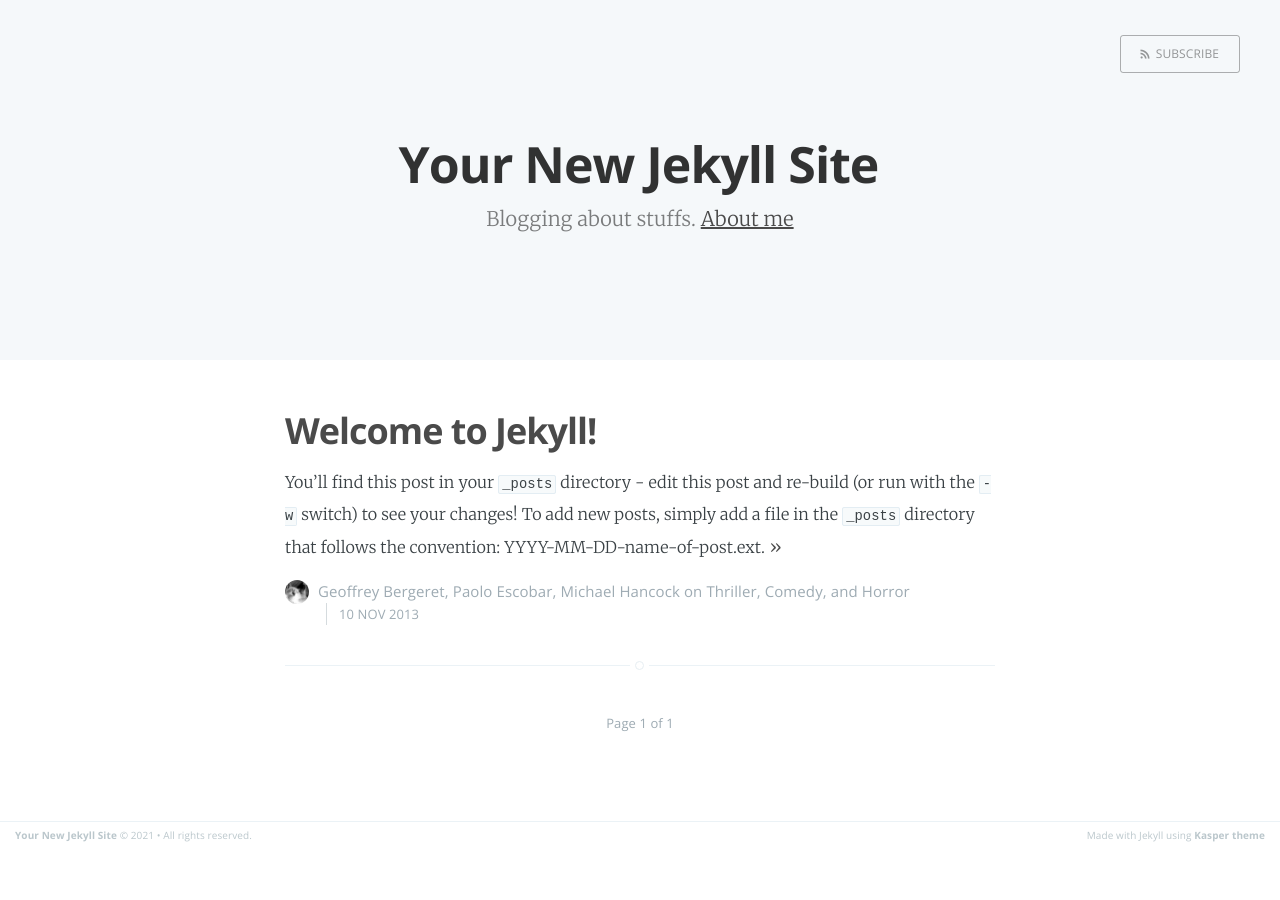
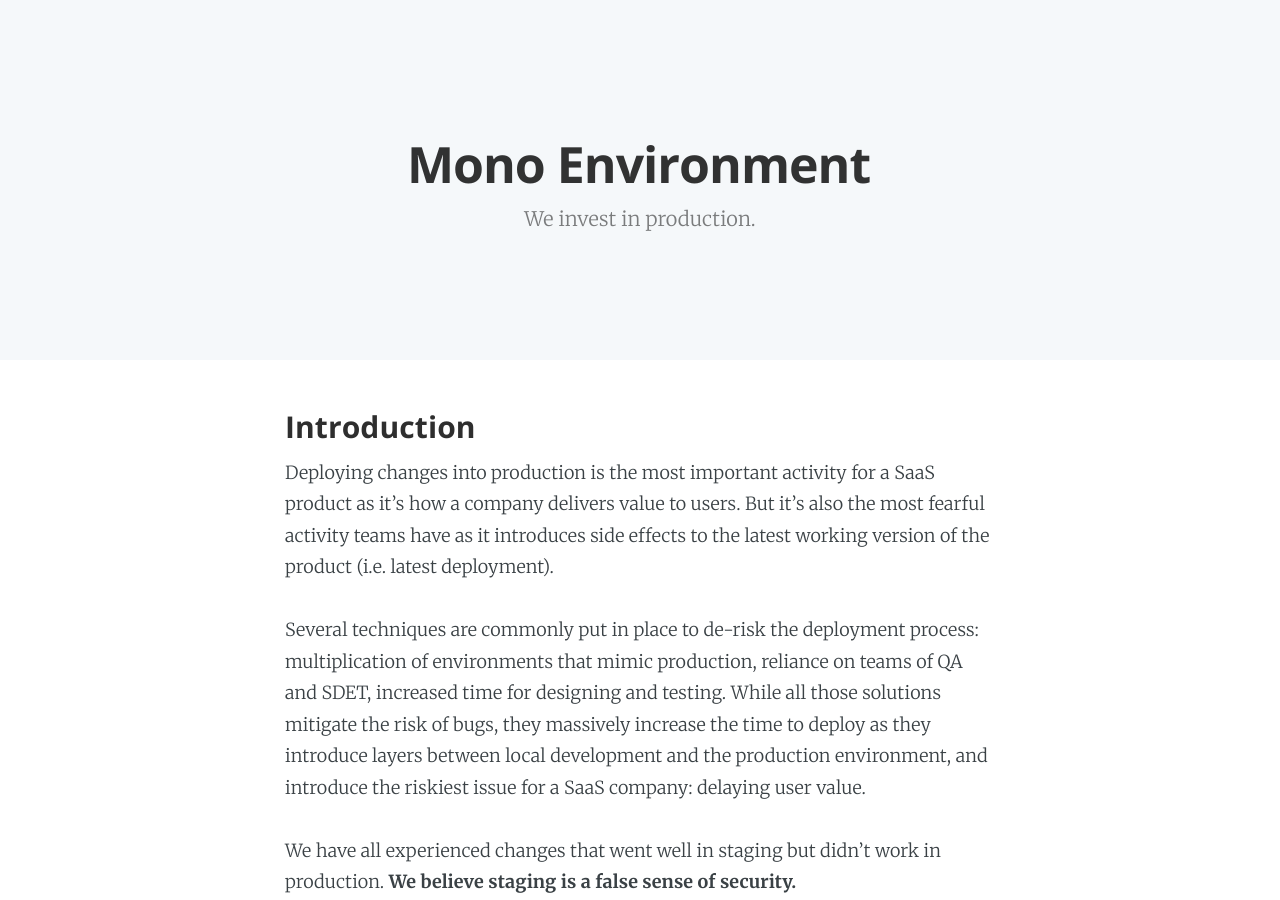
Before and after one commit to paoesco/monoenv.github.io, a Jekyll site: the page built from index.html, in a window 1280 px wide and 900 px high. Built offline with Jekyll 4.4.1, drawn with Linux system fonts in a browser that asks for light colours; the list of posts is cut into pages by our own code; some of the changed text lies outside the part shown.

Commit message:
First version

```diff
--- a/_config.yml
+++ b/_config.yml
@@ -1,6 +1,6 @@
-name: Your New Jekyll Site
-description: Blogging about stuffs
-meta_description: "Your New Jekyll Site, Blogging about stuffs"
+name: Mono Environment
+description: We invest in production
+meta_description: "Mono Environment, We invest in production"
 
 markdown: kramdown
 highlighter: rouge
@@ -8,12 +8,12 @@ logo: false
 paginate: 15
 baseurl: /
 domain_name: "https://monoenv.tech"
-google_analytics: "G-JGC2V3EPEV"
+google_analytics: "G-XXXXXXXXXX"
 plugins: [jekyll-paginate]
 
 # Details for the RSS feed generator
 url: ""
-author: "Geoffrey Bergeret, Paolo Escobar, Michael Hancock"
+author: ""
 
 # Disqus config
 disqus-shortname: ""
--- a/_layouts/default.html
+++ b/_layouts/default.html
@@ -35,7 +35,7 @@
     <script type="text/javascript" src="{{'/assets/js/index.js' | relative_url }}"></script>
 
     <!-- Google Analytics Tracking code -->
-    <script type="text/javascript">
+    <!-- <script type="text/javascript">
 
       var _gaq = _gaq || [];
       _gaq.push(['_setAccount', '{{ site.google_analytics }}']);
@@ -47,6 +47,6 @@
         var s = document.getElementsByTagName('script')[0]; s.parentNode.insertBefore(ga, s);
       })();
 
-    </script>
+    </script> -->
 </body>
 </html>
--- a/_posts/2013-11-10-welcome-to-jekyll.markdown
+++ /dev/null
@@ -1,24 +0,0 @@
----
-layout: post
-title:  "Welcome to Jekyll!"
-date:   2013-11-10 10:18:00
-categories: Thriller Comedy Horror
----
-
-You'll find this post in your `_posts` directory - edit this post and re-build (or run with the `-w` switch) to see your changes!
-To add new posts, simply add a file in the `_posts` directory that follows the convention: YYYY-MM-DD-name-of-post.ext.
-
-Jekyll also offers powerful support for code snippets:
-
-{% highlight ruby %}
-def print_hi(name)
-  puts "Hi, #{name}"
-end
-print_hi('Tom')
-#=> prints 'Hi, Tom' to STDOUT.
-{% endhighlight %}
-
-Check out the [Jekyll docs][jekyll] for more info on how to get the most out of Jekyll. File all bugs/feature requests at [Jekyll's GitHub repo][jekyll-gh].
-
-[jekyll-gh]: https://github.com/mojombo/jekyll
-[jekyll]:    http://jekyllrb.com
--- a/index.html
+++ b/index.html
@@ -2,7 +2,6 @@
 layout: default
 title: Home
 cover: false
-about: 'about.html'
 ---
 
 <header class="main-header {% if page.cover %}" style="background-image: url({{ page.cover }}) {%else%}no-cover{% endif %}">
@@ -12,14 +11,12 @@ about: 'about.html'
                     <img src="{{ page.logo }}" alt="Blog Logo" />
                 </a>
             {% endif %}
-        <a class="subscribe-button icon-feed" href="{{'feed.xml' | relative_url }} ">Subscribe</a>
     </nav>
     <div class="vertical">
         <div class="main-header-content inner">
             <h1 class="page-title">{{ site.name }}</h1>
             <h2 class="page-description">
                 {% if site.description %} {{ site.description }}. {% endif %}
-                {% if page.about %} <a href='{{page.about | relative_url}}'> About me </a> {% endif %}
             </h2>
         </div>
     </div>
@@ -29,36 +26,96 @@ about: 'about.html'
 
 <main id="content" class="content" role="main">
 
+    <article class="post">
 
-    <div class="extra-pagination inner">
-        {% include pagination.html %}
-    </div>
+        <section class="post-content">
 
-    {% for post in paginator.posts %}
+            <h3>Introduction</h3>
 
-    <article class="post">
-        <header class="post-header">
-            <h2 class="post-title"><a href="{{ post.url | relative_url }}">{{ post.title }}</a></h2>
-        </header>
-        <section class="post-excerpt">
-            {{ post.excerpt }} <a class="read-more" href="{{ post.url | relative_url }}">&raquo;</a>
+            <p>
+            Deploying changes into production is the most important activity for a SaaS product as it’s how a company delivers value to users. But it’s also the most fearful activity teams have as it introduces side effects to the latest working version of the product (i.e. latest deployment).
+            </p>
+
+            <p>
+            Several techniques are commonly put in place to de-risk the deployment process: multiplication of environments that mimic production, reliance on teams of QA and SDET, increased time for designing and testing. While all those solutions mitigate the risk of bugs, they massively increase the time to deploy as they introduce layers between local development and the production environment, and introduce the riskiest issue for a SaaS company: delaying user value.
+            </p>
+
+            <p>
+            We have all experienced changes that went well in staging but didn’t work in production.
+            <strong>We believe staging is a false sense of security.</strong>
+            </p>
+            <p>
+            Mono Environment addresses the question: <i>how can we deliver value at the highest pace while minimising risks</i>. It is the practice of spending all your time and effort on production.
+            </p>
+            <p>
+            Embracing Mono Environment brings several benefits but requires several engineering practices which are listed below.
+            </p>
+
+            <h3>Benefits</h3>
+
+            <h6>High velocity</h6>
+            <ul>
+                <li>Faster time to market.</li>
+                <li>Engineering is not a bottleneck anymore.</li>
+            </ul>
+
+            <h6>Cost savings</h6>
+            <ul>
+                <li>
+                    Lower fixed costs. Production replica are expensive.
+                </li>
+                <li>
+                    Higher ROI. Teams spend their whole time harnessing the production environment.
+                </li>
+            </ul>
+
+            <h6>Better product</h6>
+            <ul>
+                <li>Less production bugs. Thinking production first means quality is built-in.</li>
+                <li>Less frequent and shorter outages. Faster recovery.</li>
+                <li>Better alignment between product and engineering teams</li>
+            </ul>
+
+            <h6>Employee engagement and retention</h6>
+            <ul>
+                <li>
+                Upskilling engineers, widening their business awareness and technical understanding and skills.
+                </li>
+                <li>
+                    Easier recruitment and longer tenure. People are happier working in an environment of high trust and where code is shipped regularly.
+                </li>
+            </ul>
+
+
+            <h3>Engineering practices</h3>
+
+            <ul>
+                <li>Feature Flagging</li>
+                <li>Continuous Deployment</li>
+                <li>Cloud Native</li>
+                <li>Infrastructure as Code</li>
+                <li>Pragmatic Test Driven Development</li>
+                <li>Observability</li>
+                <li>Post mortems</li>
+                <li>Code Review</li>
+                <li>Pragmatic Pair Programming</li>
+                <li>Evolutionary architecture</li>
+                <li>Zero downtime deployments</li>
+                <li>Deploy often and small</li>
+                <li>Test in Production</li>
+            </ul>
+
+            <h3>Authors</h3>
+
+            <ul>
+                <li>Geoffrey Bergeret</li>
+                <li>Paolo Escobar</li>
+                <li>Michael Hancock</li>
+            </ul>
+
         </section>
-        <footer class="post-meta">
-            {% if site.author %}
-                <img class="author-thumb" src="{{'/assets/images/profile.png' | relative_url}}" alt="Author's profile picture" nopin="nopin" />
-                {{ site.author }}
-            {% endif %}
-            {% if post.categories.size > 0 %}
-                {{ post.categories | array_to_sentence_string | prepend: 'on ' }}
-            {% endif %}
-            <time class="post-date" datetime="{{ post.date | date:"%Y-%m-%d" }}">
-                {{ post.date | date_to_string }}
-            </time>
-        </footer>
+
     </article>
 
-    {% endfor %}
-
-    {% include pagination.html %}
 
 </main>
```
Also changed, not shown: about.md (deleted, +0 -6 lines), blog.html (added, +48 -0 lines), 1 other file.
